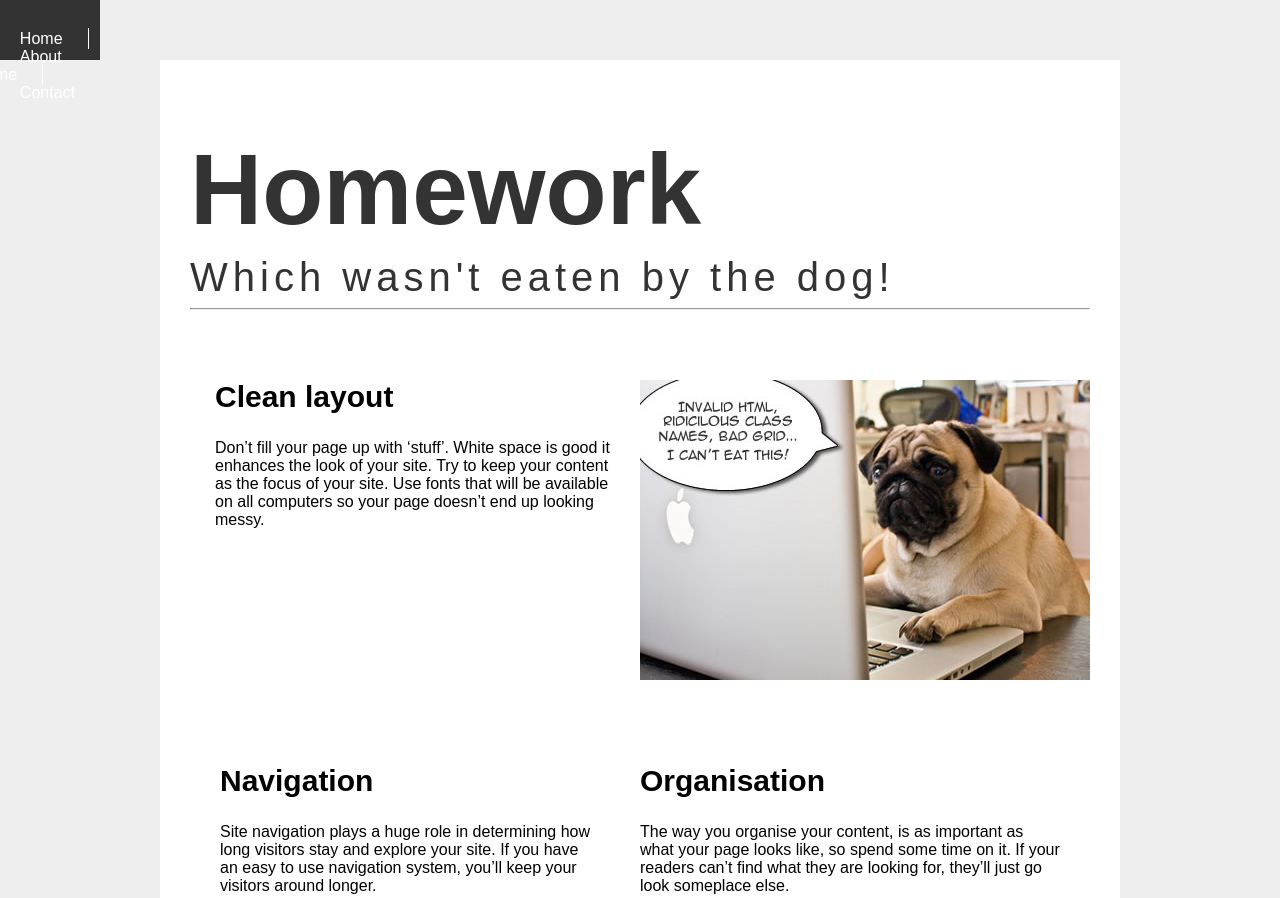
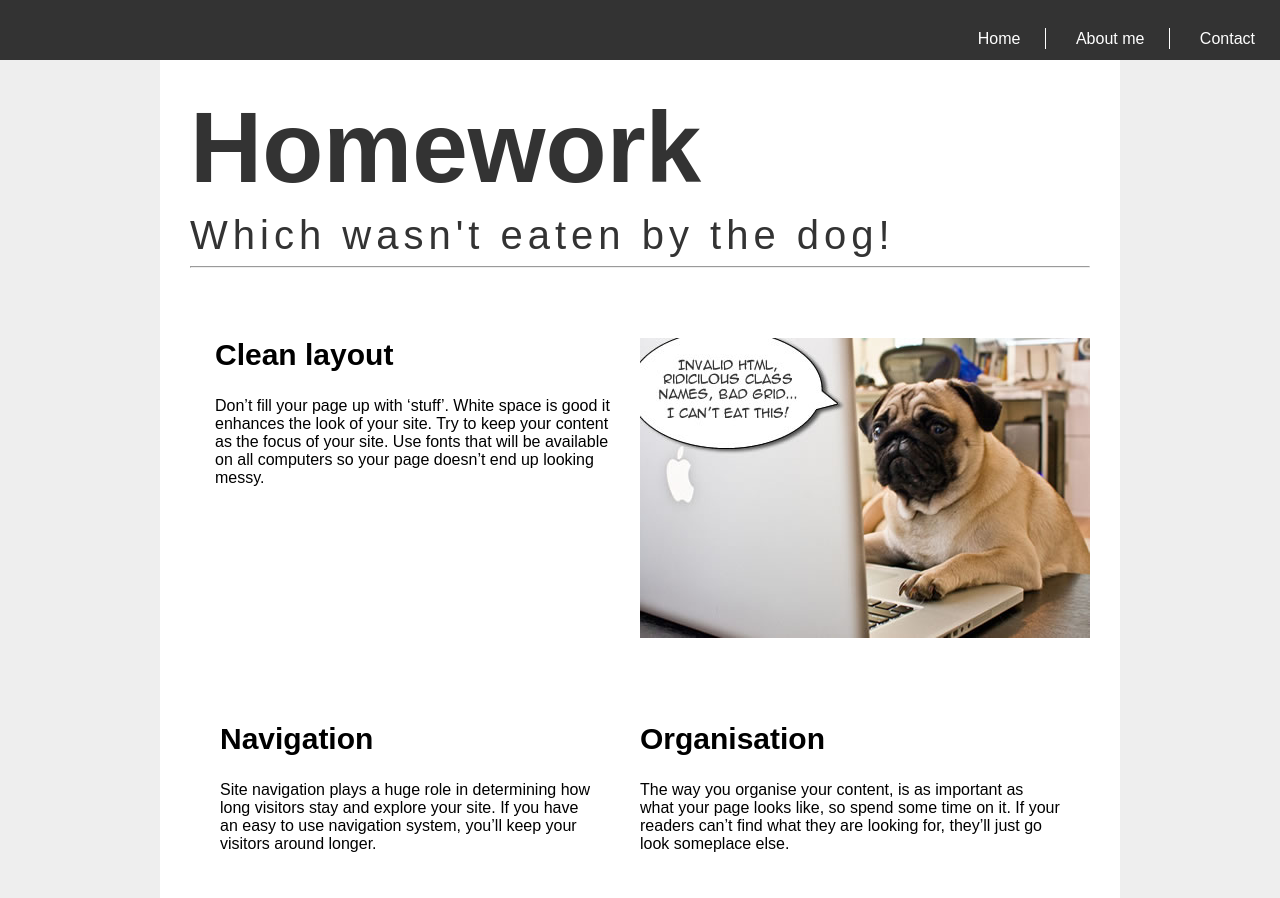
Before and after one commit to milemonc/DesignAdvices, a plain HTML site: page index.html in a window 1280 px wide. Shown: the top 898 px of the page. Drawn offline with Linux system fonts and the light colour scheme.

Commit message:
last before help

```diff
--- a/cat.css
+++ b/cat.css
@@ -12,7 +12,6 @@ body{
     background-color: #ffffff;
 }
 .nav{
-    width: 100px;
     background-color: #333333;
     height: 60px;
 }
```
